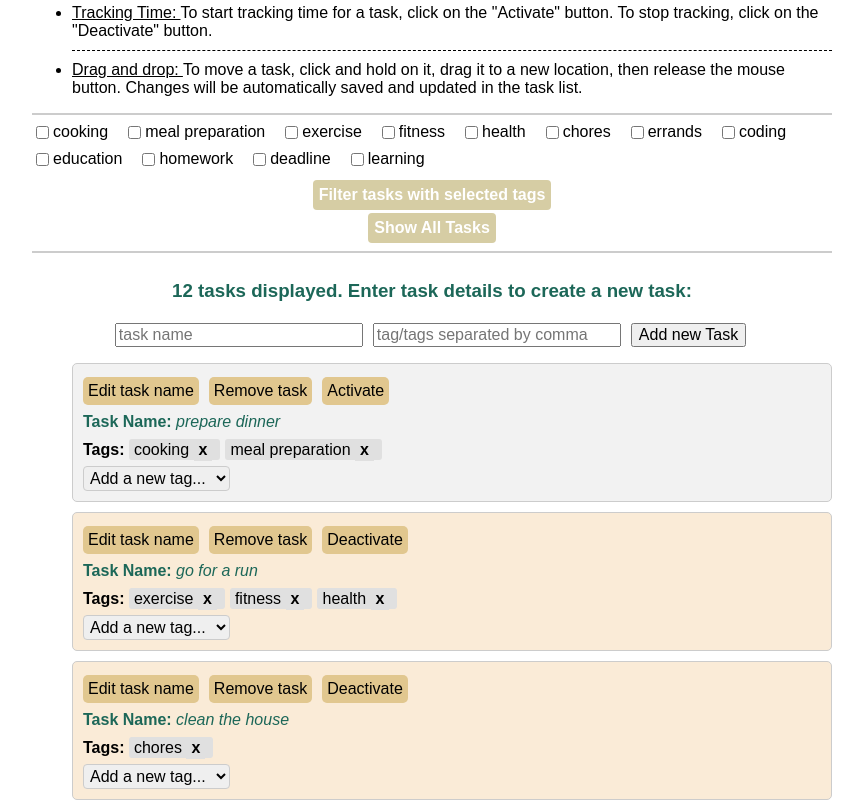
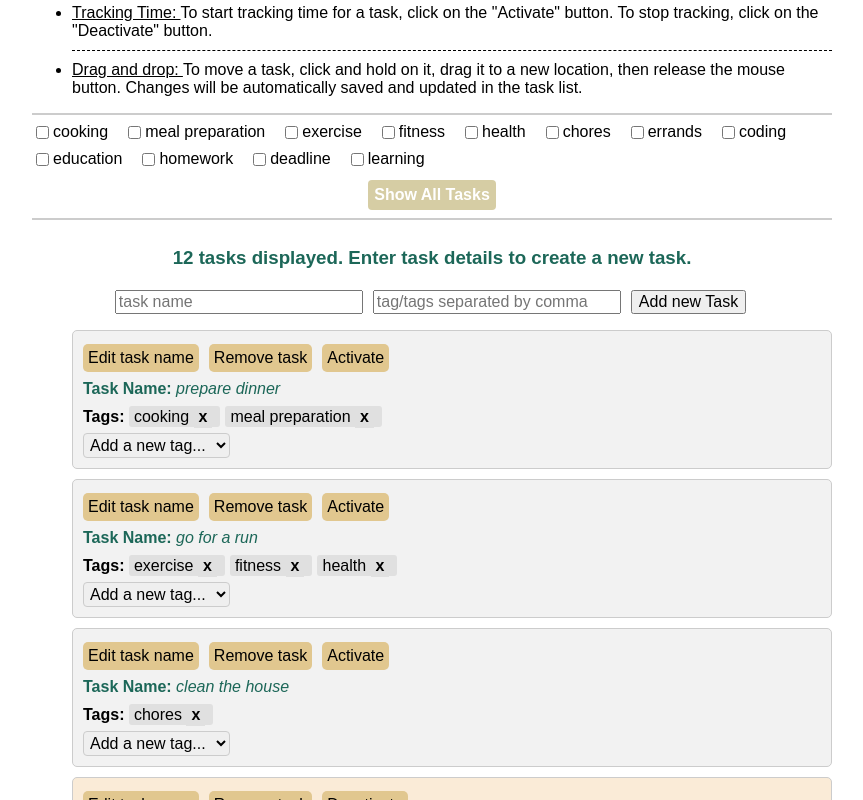
Before and after one commit to jingjingyang0803/TimeTracker, a React (Vite) app: page /tasks in a window 1280 px wide. Shown: the part 480-1280 px from the top of the page, without its empty margins (208-1071 px from the left). Built offline with nearby package versions, Linux system fonts and the light colour scheme; data requests are answered from the project's data file; a web font is replaced by a local one.

Commit message:
integrate Filter into Tasks

```diff
--- a/db.json
+++ b/db.json
@@ -1,7 +1,7 @@
 {
   "settings": {
     "theme": "default",
-    "singleMode": false
+    "singleMode": true
   },
   "tasks": [
     {
@@ -13,15 +13,19 @@
       ],
       "startTime": [
         "2023-11-01T10:33:23.289Z",
-        "2023-11-04T10:48:46.869Z"
+        "2023-11-04T10:48:46.869Z",
+        "2023-11-05T03:37:55.231Z",
+        "2023-11-05T03:38:03.677Z"
       ],
       "stopTime": [
         "2023-11-01T11:26:47.896Z",
-        "2023-11-04T11:19:20.881Z"
+        "2023-11-04T11:19:20.881Z",
+        "2023-11-05T03:37:56.358Z",
+        "2023-11-05T03:38:11.582Z"
       ],
       "isActive": false,
-      "startInterval": "2023-11-01T10:45:10.000Z",
-      "endInterval": "2023-11-06T19:35:22.000Z"
+      "startInterval": "2023-11-01T10:33:23.289Z",
+      "endInterval": "2023-11-04T11:19:20.881Z"
     },
     {
       "id": 2,
@@ -34,16 +38,16 @@
       "startTime": [
         "2023-11-01T22:53:21.234Z",
         "2023-11-03T00:56:17.613Z",
-        "2023-11-04T20:28:56.355Z"
+        "2023-11-05T03:37:56.358Z"
       ],
       "stopTime": [
         "2023-11-01T23:13:24.321Z",
-        "2023-11-03T01:16:17.613Z"
+        "2023-11-03T01:16:17.613Z",
+        "2023-11-05T03:38:11.582Z"
       ],
-      "isActive": true,
+      "isActive": false,
       "startInterval": "2023-11-01T22:53:21.234Z",
-      "endInterval": "2023-11-03T20:29:19.000Z",
-      "stopInterval": "2023-11-03T20:29:19.000Z"
+      "endInterval": "2023-11-05T23:59:59.999Z"
     },
     {
       "id": 3,
@@ -54,16 +58,18 @@
       "startTime": [
         "2023-11-01T06:00:05.936Z",
         "2023-11-01T08:13:22.534Z",
-        "2023-11-02T09:23:22.534Z"
+        "2023-11-02T09:23:22.534Z",
+        "2023-11-05T03:38:04.748Z"
       ],
       "stopTime": [
         "2023-11-01T06:20:02.534Z",
-        "2023-11-01T08:23:22.534Z"
+        "2023-11-01T08:23:22.534Z",
+        "2023-11-05T03:37:55.231Z",
+        "2023-11-05T03:38:11.583Z"
       ],
-      "isActive": true,
-      "startInterval": "2023-10-30T20:27:58.000Z",
-      "endInterval": "2023-11-06T20:28:02.000Z",
-      "stopInterval": "2023-11-06T20:28:02.000Z"
+      "isActive": false,
+      "startInterval": "2023-11-01T08:23:22.534Z",
+      "endInterval": "2023-11-04T08:23:22.534Z"
     },
     {
       "id": 4,
@@ -72,12 +78,13 @@
         "chores"
       ],
       "startTime": [
-        "2023-11-03T02:53:24.567Z"
+        "2023-11-03T02:53:24.567Z",
+        "2023-11-05T03:38:11.582Z"
       ],
       "stopTime": [
         "2023-11-03T04:00:07.890Z"
       ],
-      "isActive": false,
+      "isActive": true,
       "startInterval": "2023-11-03T02:53:24.567Z",
       "endInterval": "2023-11-03T04:00:07.890Z"
     },
--- a/src/components/ActiveIntervals.jsx
+++ b/src/components/ActiveIntervals.jsx
@@ -151,22 +151,20 @@ const ActiveIntervals = () => {
     <div className="interval">
       <ul>
         <li>
-          This view is designed to display tasks within a specified time
-          interval. At the top, you'll find options to{" "}
-          <u>manually set the start and end times for this interval</u>. Once
-          you adjust these times, the view will update to show only the tasks
-          that were active during this period.
+          <u>Select a task</u>: The dropdown menu presents a list of tasks
+          fetched from the server. Select one to view its details.
+        </li>{" "}
+        <li>
+          <u>View task details</u>: Once a task is selected, its task details
+          interval is displayed.The view also automatically displays the active
+          intervals of a task within the task details interval. If a task is
+          currently active, the end of the interval is either the current time
+          or the end of the observation interval, whichever is smaller.
         </li>
         <li>
-          Each listed task includes its active intervals within the chosen time
-          frame. An <u>active interval</u> is a period when the task was
-          ongoing. The start and end times of these active intervals are
-          adjusted according to the overall interval you set.
-        </li>
-        <li>
-          This view is dynamic. It fetches tasks from the server when it loads
-          and updates the end time of the interval every second, keeping your
-          task list current and precise.
+          <u>Reset task details interval</u>: Use the provided input fields to
+          reset the task details interval as desired.These changes are updated
+          in the system and sent back to the server for synchronization.
         </li>
       </ul>
 
--- a/src/components/Filter.jsx
+++ /dev/null
@@ -1,86 +0,0 @@
-import React, { useState } from "react";
-
-const Filter = ({ tasks, setFilteredTasks }) => {
-  const [selectedTags, setSelectedTags] = useState([]);
-
-  // ================================= Existing tags ==============================================================
-  const existingTags = [];
-
-  // Loop through each task
-  tasks.forEach((task) => {
-    // For each task, loop through its tags
-    task.tags.forEach((tag) => {
-      // If the tag doesn't already exist in our array of existing tags, add it
-      if (!existingTags.includes(tag)) {
-        existingTags.push(tag);
-      }
-    });
-  });
-
-  // ================================= Filter Tasks ==============================================================
-  const handleSelectTag = (tag) => {
-    // If the selected tag is already in the array, remove it
-    if (selectedTags.includes(tag)) {
-      setSelectedTags(
-        selectedTags.filter((selectedTag) => selectedTag !== tag)
-      );
-    } else {
-      // Otherwise, add the selected tag to the array
-      setSelectedTags([...selectedTags, tag]);
-    }
-  };
-
-  const handleFilter = () => {
-    // Filter tasks to only include those that have every selected tag
-    const filteredTasks = tasks.filter((task) => {
-      return selectedTags.every((tag) => task.tags.includes(tag));
-    });
-
-    // Update the state to display the filtered tasks
-    setFilteredTasks(filteredTasks);
-  };
-
-  // ================================= Show All Tasks ===========================================================
-  const handleShowAllTasks = () => {
-    // Reset the selected tags to an empty array
-    setSelectedTags([]);
-    // Show all tasks
-    setFilteredTasks(tasks);
-  };
-
-  // ================================= Return ===================================================================
-  return (
-    <div>
-      <div className="filter-tasks-container">
-        <br />
-        {/* Map through all existing tags */}
-        {existingTags.map((tag, index) => (
-          <label key={index}>
-            {/* Checkbox for each tag */}
-            <input
-              type="checkbox"
-              // Check if the tag is included in the selected tags
-              checked={selectedTags.includes(tag)}
-              // On change, handle the selection of the tag
-              onChange={() => handleSelectTag(tag)}
-            />
-            {/* Display the tag name */}
-            {tag}
-          </label>
-        ))}
-      </div>
-
-      {/* Button that triggers the filter function */}
-      <button className="filter-button" onClick={handleFilter}>
-        Filter tasks with selected tags
-      </button>
-
-      {/* Button that triggers the show all tasks function */}
-      <button className="show-all-button" onClick={handleShowAllTasks}>
-        Show All Tasks
-      </button>
-    </div>
-  );
-};
-
-export default Filter;
--- a/src/components/Tasks.jsx
+++ b/src/components/Tasks.jsx
@@ -1,7 +1,6 @@
 import React, { useEffect, useState } from "react";
 import { DragDropContext, Droppable, Draggable } from "react-beautiful-dnd";
 
-import Filter from "./Filter";
 import TaskElement from "./TaskElement";
 import "../styles/Tasks.css";
 const TaskViewInstructions = () => {
@@ -60,9 +59,13 @@ const TaskViewInstructions = () => {
 const Tasks = ({ singleTaskMode }) => {
   // ================================= useState and useEffect======================================================
   const [tasks, setTasks] = useState([]); // State for storing tasks
+
   const [newName, setNewName] = useState(""); // State for new task name
   const [newTags, setNewTags] = useState([]); // State for new task tags
+
+  const [selectedTags, setSelectedTags] = useState([]);
   const [filteredTasks, setFilteredTasks] = useState([]); // State for filtered tasks
+
   const [message, setMessage] = useState("");
 
   // Fetch tasks from the server on component mount
@@ -82,10 +85,12 @@ const Tasks = ({ singleTaskMode }) => {
       .then((response) => response.json())
       .then((data) => {
         setTasks(data); // Update tasks state
+
         setFilteredTasks(data);
+        handleFilter();
       })
       .catch((error) => console.log(error));
-  }, [tasks, filteredTasks]); // Only trigger this effect when tasks change
+  }, [tasks, filteredTasks]);
 
   // ================================= Save Changes To Server ====================================================
   // Send changes made to a task to the server
@@ -106,7 +111,33 @@ const Tasks = ({ singleTaskMode }) => {
       });
   };
 
+  // ================================= Existing tags ==============================================================
+  const existingTags = [];
+
+  // Loop through each task
+  tasks.forEach((task) => {
+    // For each task, loop through its tags
+    task.tags.forEach((tag) => {
+      // If the tag doesn't already exist in our array of existing tags, add it
+      if (!existingTags.includes(tag)) {
+        existingTags.push(tag);
+      }
+    });
+  });
+
   // ================================= Filter Tasks ==============================================================
+  const handleSelectTag = (tag) => {
+    // If the selected tag is already in the array, remove it
+    if (selectedTags.includes(tag)) {
+      setSelectedTags(
+        selectedTags.filter((selectedTag) => selectedTag !== tag)
+      );
+    } else {
+      // Otherwise, add the selected tag to the array
+      setSelectedTags([...selectedTags, tag]);
+    }
+  };
+
   const handleFilter = () => {
     // Filter tasks to only include those that have every selected tag
     const filteredTasks = tasks.filter((task) => {
@@ -115,6 +146,14 @@ const Tasks = ({ singleTaskMode }) => {
 
     // Update the state to display the filtered tasks
     setFilteredTasks(filteredTasks);
+  };
+
+  // ================================= Show All Tasks ===========================================================
+  const handleShowAllTasks = () => {
+    // Reset the selected tags to an empty array
+    setSelectedTags([]);
+    // Show all tasks
+    setFilteredTasks(tasks);
   };
 
   // =================================  Add/Remove tag ===========================================================
@@ -197,6 +236,8 @@ const Tasks = ({ singleTaskMode }) => {
   const handleAddTask = () => {
     // Checks if the new task name is not empty and there is at least one tag
     if (newName.trim() !== "" && newTags.length > 0) {
+      setMessage(""); // Clear error message
+
       // Get the last task in the list
       const lastTask = tasks[tasks.length - 1];
       // If there is a last task, the new task ID will be the last task's ID + 1, otherwise it will be 1
@@ -403,14 +444,38 @@ const Tasks = ({ singleTaskMode }) => {
   return (
     <div>
       <TaskViewInstructions /> {/* This component displays the instructions */}
-      <hr />
-      <Filter tasks={tasks} setFilteredTasks={setFilteredTasks} />{" "}
+      <hr /> {/* Filter*/}
+      <div>
+        <div className="filter-tasks-container">
+          <br />
+          {/* Map through all existing tags */}
+          {existingTags.map((tag, index) => (
+            <label key={index}>
+              {/* Checkbox for each tag */}
+              <input
+                type="checkbox"
+                // Check if the tag is included in the selected tags
+                checked={selectedTags.includes(tag)}
+                // On change, handle the selection of the tag
+                onChange={() => handleSelectTag(tag)}
+              />
+              {/* Display the tag name */}
+              {tag}
+            </label>
+          ))}
+        </div>
+
+        {/* Button that triggers the show all tasks function */}
+        <button className="show-all-button" onClick={handleShowAllTasks}>
+          Show All Tasks
+        </button>
+      </div>
       {/* This component filters tasks */}
       <hr />
       <div className="add-task-container">
         <h3>
           {filteredTasks.length} tasks displayed. Enter task details to create a
-          new task:
+          new task.
         </h3>
         <div>
           {/* This updates the task name */}
--- a/src/styles/Tasks.css
+++ b/src/styles/Tasks.css
@@ -51,7 +51,6 @@ button {
   margin-right: 4px;
 }
 
-.filter-button,
 .show-all-button {
   border: none;
   border-radius: 4px;
```
